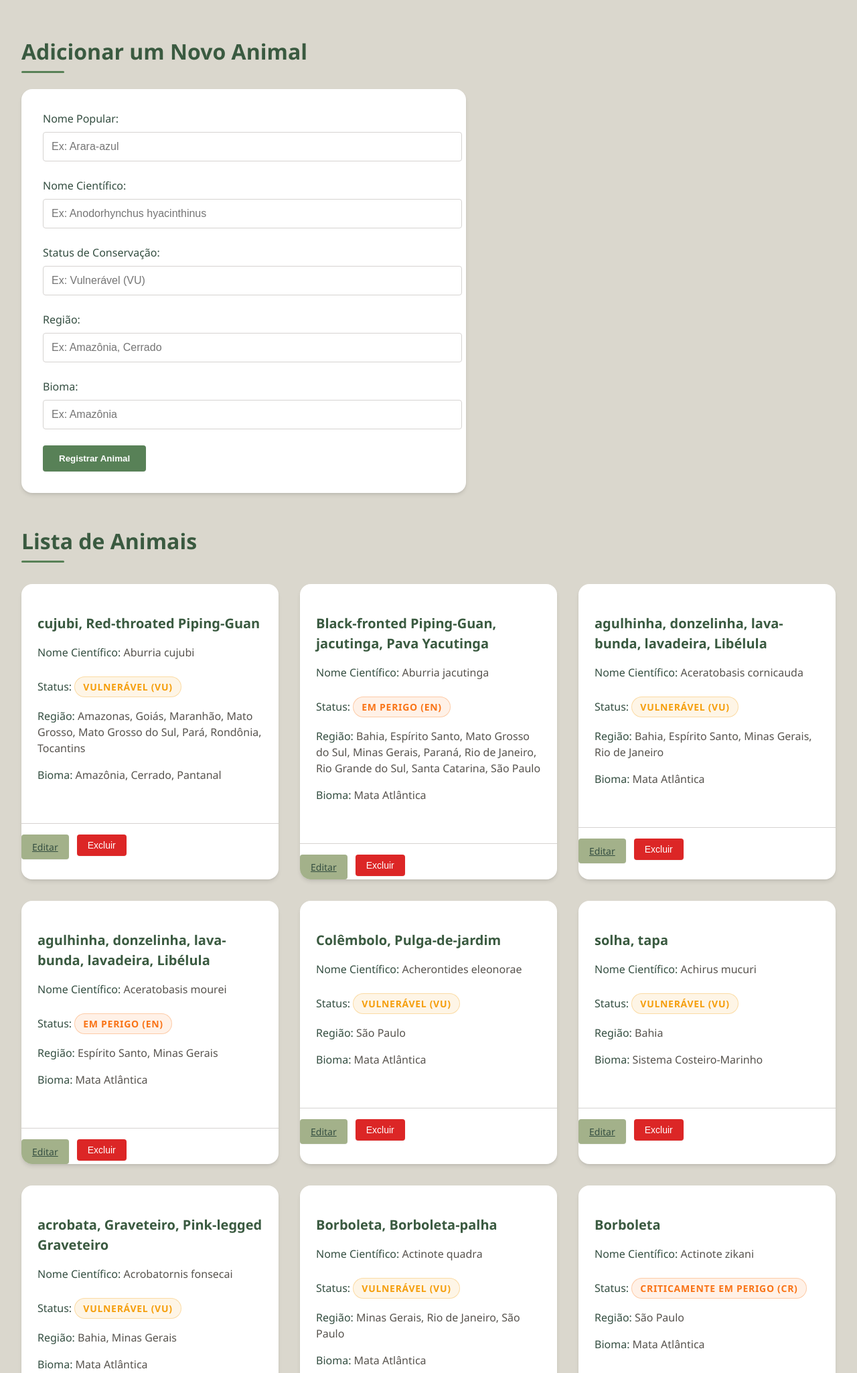
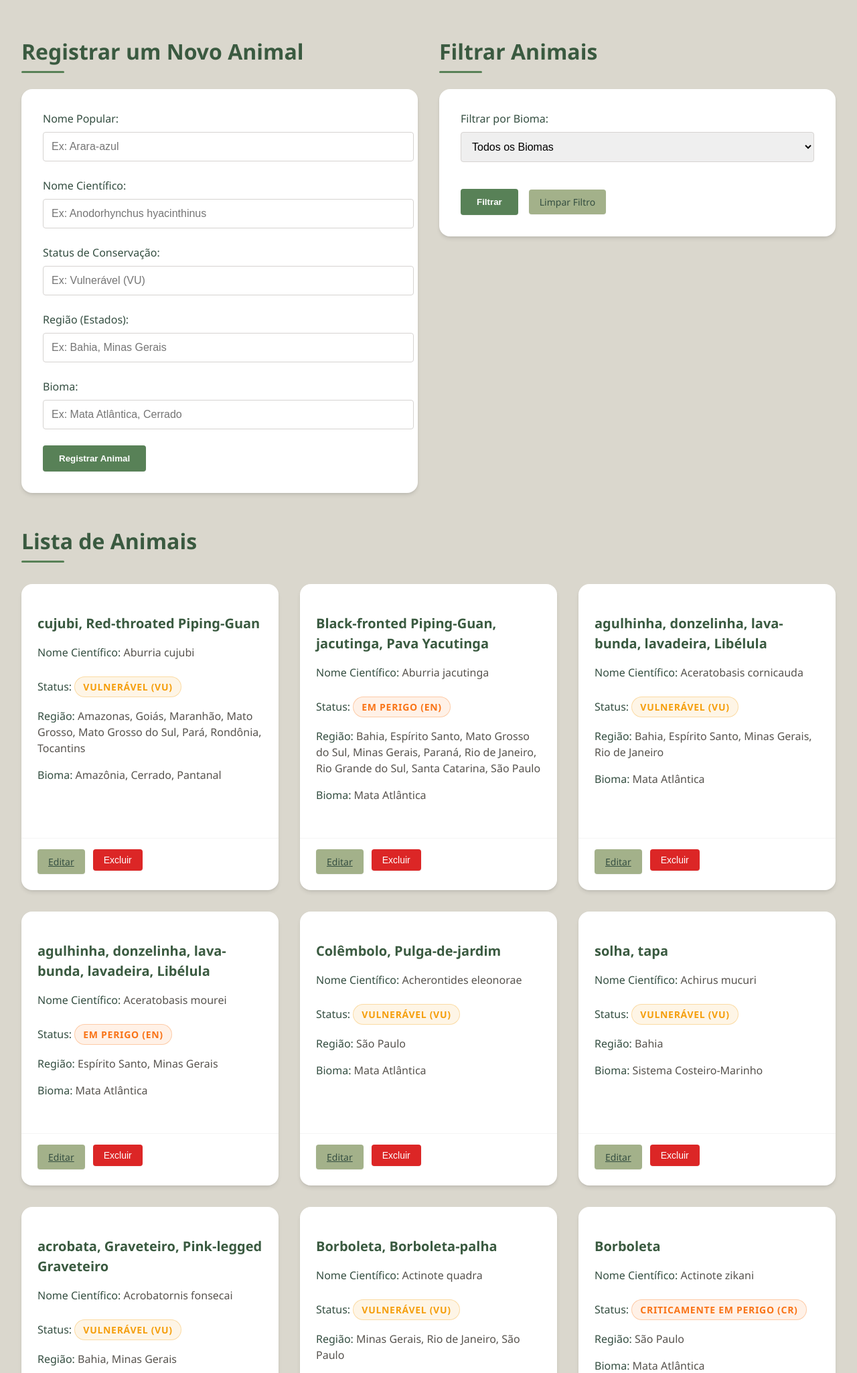
Before and after one commit to IsabelaPalhares/ProjetoApc, a Flask app: page / in a window 1280 px wide. Shown: the top 2050 px of the page at 67% size. Run offline with Flask 3, Linux system fonts and the light colour scheme.

Commit message:
Acrescentando filtro por Bioma :sparkles:

```diff
--- a/app.py
+++ b/app.py
@@ -8,12 +8,50 @@ db.init_app(app)
 
 @app.route('/')
 def index():
+    # Pega o parâmetro 'biome' da URL (ex: /?biome=Cerrado)
+    search_biome = request.args.get('biome', None, type=str)
+
     page = request.args.get('page', 1, type=int)
     per_page = 10
-    pagination = Task.query.paginate(page=page, per_page=per_page, error_out=False)
+
+    # Cria a consulta base ao banco de dados
+    query = Task.query
+
+    # Se um bioma foi selecionado no filtro, modifica a consulta
+    if search_biome and search_biome.strip():
+        # Filtra os resultados onde a coluna 'bioma' contém o texto pesquisado
+        # Ex: Se search_biome for "Amazônia", vai encontrar "Amazônia, Cerrado"
+        query = query.filter(Task.bioma.ilike(f'%{search_biome}%'))
+
+    # --- LÓGICA NOVA E MELHORADA PARA OBTER BIOMAS ÚNICOS ---
+    # 1. Busca todas as entradas da coluna 'bioma' no banco.
+    all_biomas_from_db = db.session.query(Task.bioma).distinct().all()
+
+    # 2. Processa os resultados para criar uma lista limpa e única.
+    unique_biomes = set()  # Usar um 'set' garante que não haverá duplicatas
+    for bioma_tuple in all_biomas_from_db:
+        # Pega a string, ex: "Amazônia, Cerrado"
+        bioma_string = bioma_tuple[0]
+        # Separa a string pela vírgula e espaço
+        individual_biomes = [b.strip() for b in bioma_string.split(',')]
+        # Adiciona cada bioma individual ao set
+        unique_biomes.update(individual_biomes)
+
+    # 3. Converte o set para uma lista e ordena em ordem alfabética
+    sorted_unique_biomes = sorted(list(unique_biomes))
+
+    # Aplica a paginação na consulta (já filtrada ou não)
+    pagination = query.paginate(page=page, per_page=per_page, error_out=False)
     tasks = pagination.items
-    return render_template("index.html", tasks=tasks, pagination=pagination)
 
+    # Renderiza o template, enviando as novas variáveis para o HTML
+    return render_template(
+        "index.html",
+        tasks=tasks,
+        pagination=pagination,
+        all_biomes=sorted_unique_biomes,  # Lista de biomas únicos para o dropdown
+        search_biome=search_biome        # O bioma atualmente filtrado
+    )
 @app.route("/create", methods=["POST"])
 def create_task():
     nome = request.form["nome"]
--- a/static/css/style.css
+++ b/static/css/style.css
@@ -1,4 +1,5 @@
 :root {
+
   --primary-green: #3a5a40;
   --secondary-green: #588157;
   --light-green: #a3b18a;
@@ -18,7 +19,6 @@
   --shadow-md: 0 4px 6px -1px rgba(0, 0, 0, 0.1), 0 2px 4px -1px rgba(0, 0, 0, 0.06);
   --shadow-lg: 0 10px 15px -3px rgba(0, 0, 0, 0.1), 0 4px 6px -2px rgba(0, 0, 0, 0.05);
 
-
   --radius-sm: 0.25rem;
   --radius-md: 0.5rem;
   --radius-lg: 1rem;
@@ -33,7 +33,6 @@ body {
   max-width: 1600px;
   margin: 0 auto;
 }
-
 
 h1 {
   font-size: 2rem;
@@ -62,14 +61,25 @@ h3 {
   margin-bottom: 0.5rem;
 }
 
+/* --- ESTILOS DOS FORMULÁRIOS --- */
+.forms-container {
+  display: flex;
+  justify-content: space-between;
+  align-items: flex-start;
+  gap: 2rem;
+  margin-bottom: 3rem;
+}
+
+.form-wrapper {
+  flex: 1;
+}
 
 .create-form {
   background-color: var(--white);
   padding: 2rem;
   border-radius: var(--radius-lg);
   box-shadow: var(--shadow-md);
-  margin-bottom: 3rem;
-  max-width: 600px;
+  margin-bottom: 0;
 }
 
 .create-form label {
@@ -116,6 +126,12 @@ h3 {
   box-shadow: var(--shadow-md);
 }
 
+@media (max-width: 900px) {
+  .forms-container {
+    flex-direction: column;
+    gap: 3rem;
+  }
+}
 
 .animal-grid {
   display: grid;
@@ -130,6 +146,9 @@ h3 {
   overflow: hidden;
   box-shadow: var(--shadow-md);
   transition: transform 0.3s ease, box-shadow 0.3s ease;
+  animation: fadeIn 0.3s ease-out forwards;
+  display: flex;
+  flex-direction: column;
 }
 
 .animal-card:hover {
@@ -139,6 +158,7 @@ h3 {
 
 .animal-card-content {
   padding: 1.5rem;
+  flex-grow: 1;
 }
 
 .animal-card p {
@@ -151,7 +171,7 @@ h3 {
   font-weight: 500;
 }
 
-
+/* --- STATUS E BOTÕES --- */
 .status-badge {
   display: inline-block;
   padding: 0.25rem 0.75rem;
@@ -184,9 +204,10 @@ h3 {
 .action-buttons {
   display: flex;
   gap: 0.75rem;
-  margin-top: 1.5rem;
+  padding: 0 1.5rem 1.5rem 1.5rem;
+  margin-top: 1rem;
+  border-top: 1px solid var(--light-gray);
   padding-top: 1rem;
-  border-top: 1px solid var(--medium-gray);
 }
 
 .btn {
@@ -219,7 +240,7 @@ h3 {
   background-color: #b91c1c;
 }
 
-/* Responsive Design */
+
 @media (max-width: 768px) {
   body {
     padding: 1rem;
@@ -234,17 +255,11 @@ h3 {
   }
 }
 
-/* Animations */
 @keyframes fadeIn {
   from { opacity: 0; transform: translateY(10px); }
   to { opacity: 1; transform: translateY(0); }
 }
 
-.animal-card {
-  animation: fadeIn 0.3s ease-out forwards;
-}
-
-/* Loading State (optional) */
 .loading-card {
   background-color: var(--light-gray);
   min-height: 200px;
--- a/templates/index.html
+++ b/templates/index.html
@@ -7,7 +7,11 @@
     <link rel="stylesheet" href="{{ url_for('static', filename='css/style.css') }}">
 </head>
 <body>
-    <h1>Adicionar um Novo Animal</h1>
+
+    <div class="forms-container">
+
+        <div class="form-wrapper">
+            <h1>Registrar um Novo Animal</h1>
             <form class="create-form" action="{{ url_for('create_task') }}" method="POST">
                 <label for="nome">Nome Popular:</label>
                 <input type="text" id="nome" name="nome" required placeholder="Ex: Arara-azul">
@@ -18,16 +22,41 @@
                 <label for="status">Status de Conservação:</label>
                 <input type="text" id="status" name="status" required placeholder="Ex: Vulnerável (VU)">
 
-        <label for="regiao">Região:</label>
-        <input type="text" id="regiao" name="regiao" required placeholder="Ex: Amazônia, Cerrado">
+                <label for="regiao">Região (Estados):</label>
+                <input type="text" id="regiao" name="regiao" required placeholder="Ex: Bahia, Minas Gerais">
 
                 <label for="bioma">Bioma:</label>
-        <input type="text" id="bioma" name="bioma" required placeholder="Ex: Amazônia">
+                <input type="text" id="bioma" name="bioma" required placeholder="Ex: Mata Atlântica, Cerrado">
 
                 <button type="submit">Registrar Animal</button>
             </form>
+        </div>
 
-    <h1>Lista de Animais</h1>
+        <div class="form-wrapper">
+            <h1>Filtrar Animais</h1>
+            <form class="create-form" action="{{ url_for('index') }}" method="GET">
+                <label for="biome">Filtrar por Bioma:</label>
+                <select name="biome" id="biome">
+                    <option value="">Todos os Biomas</option>
+                    {% for biome in all_biomes %}
+                        <option value="{{ biome }}" {% if biome == search_biome %}selected{% endif %}>
+                            {{ biome }}
+                        </option>
+                    {% endfor %}
+                </select>
+                <div style="display: flex; gap: 1rem; align-items: center; margin-top: 1rem;">
+                    <button type="submit">Filtrar</button>
+                    <a href="{{ url_for('index') }}" class="btn btn-edit" style="text-decoration: none;">Limpar Filtro</a>
+                </div>
+            </form>
+        </div>
+
+    </div> {% if search_biome %}
+        <h2 style="margin-top: 3rem;">Exibindo resultados para o bioma: "{{ search_biome }}"</h2>
+    {% else %}
+        <h1 style="margin-top: 3rem;">Lista de Animais</h1>
+    {% endif %}
+
     <div class="animal-grid">
         {% for task in tasks %}
             <div class="animal-card">
@@ -55,17 +84,19 @@
                 </div>
             </div>
         {% else %}
-            <p>Nenhum animal cadastrado ainda.</p>
+            <p>Nenhum animal encontrado para este filtro.</p>
         {% endfor %}
     </div>
 
-    <div class="pagination">
+    <div class="pagination" style="text-align: center; margin-top: 3rem;">
         {% if pagination.has_prev %}
-            <a href="{{ url_for('index', page=pagination.prev_num) }}">Página Anterior</a>
+            <a href="{{ url_for('index', page=pagination.prev_num, biome=search_biome or '') }}" class="btn btn-edit" style="text-decoration: none;">Página Anterior</a>
         {% endif %}
-        <span>Página {{ pagination.page }} de {{ pagination.pages }}</span>
+
+        <span style="margin: 0 1rem;">Página {{ pagination.page }} de {{ pagination.pages }}</span>
+
         {% if pagination.has_next %}
-            <a href="{{ url_for('index', page=pagination.next_num) }}">Próxima Página</a>
+            <a href="{{ url_for('index', page=pagination.next_num, biome=search_biome or '') }}" class="btn btn-edit" style="text-decoration: none;">Próxima Página</a>
         {% endif %}
     </div>
 </body>
```
Also changed, not shown: instance/site.db. Lines whose indentation alone changed are shown as unchanged.
